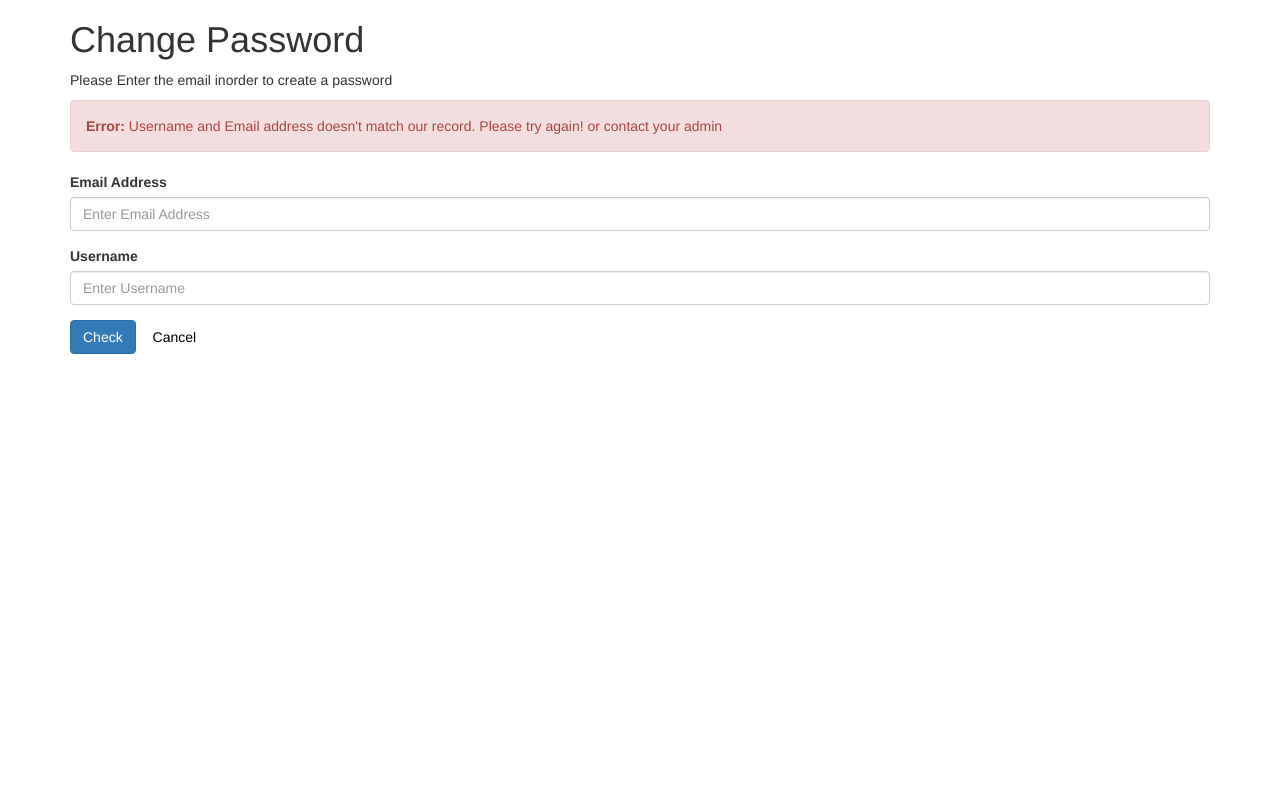
After one commit to aswin-syras/Employee-Management-System, a Flask app: page /login/resetPassword in a window 1280 px wide. The commit adds this page. Run offline with Flask 2, Linux system fonts and the light colour scheme; data that the repository does not hold is empty; some libraries are stand-ins or nearby versions.

Commit message:
[Login and admin page review] Login and forgot password is fixed without email

```diff
--- a/main.py
+++ b/main.py
@@ -7,11 +7,12 @@ from admin import admin
 from employees import employees
 from flask_pymongo import PyMongo
 import database_connection
+import random_id_generation
 import json
 from flask_wtf import FlaskForm
 from wtforms import BooleanField, TextAreaField, IntegerField
 from wtforms.fields.html5 import DateField, TimeField
-from wtforms.validators import DataRequired, required, NumberRange, Optional
+from wtforms.validators import DataRequired, required, NumberRange, Optional, url
 from wtforms import validators, SubmitField, StringField, form
 from wtforms.fields.html5 import DateTimeLocalField, EmailField
 from wtforms_components import DateRange
@@ -44,23 +45,11 @@ fetch_database_connection = database_connection.database_connection()
 
 #### Fetch only certain table
 all_roles = database_connection.connect_role_table_name()
-# all_managers = database_connection.connect_manager_table_name()
-# all_employees = database_connection.connect_employee_table_name()
-# fetch_all_employee_type = [doc for doc in mongo.db.employee_type.find()]
-# fetch_all_departments = [doc for doc in mongo.db.departments.find()]
-
-# print("Employee type", fetch_all_employee_type)
-# print("Department type", fetch_all_departments)
-
-# all_work_schedule = database_connection.connect_workSchedule_table_name()
+login_table_name = database_connection.connect_login_table()
 
 
 gender_array = ['Not Ready to Declare', 'Male', 'Female']
 
-
-# mongo.db.employees.delete_many({})
-# mongo.db.managers.delete_many({})
-# mongo.db.role.delete_many({})
 
 
 class InformForm(FlaskForm):
@@ -72,8 +61,7 @@ class InformForm(FlaskForm):
     date_of_joining = DateField('Date of Joining', format="%Y-%m-%d", validators=(validators.DataRequired(),))
     date_of_birth = DateField('Date Of Birth', format="%Y-%m-%d", validators=(validators.DataRequired(),))
     last_date = DateField('Last Date', format="%Y-%m-%d", )
-    official_email_address = EmailField('Official Email address',
-                                        validators=(validators.DataRequired(), validators.Email()))
+    official_email_address = EmailField('Official Email address')
     email_address = EmailField('Email address', validators=(validators.DataRequired(), validators.Email()))
     phoneNumber = StringField('Phone Number')
     salary = h5fields.IntegerField(
@@ -114,31 +102,10 @@ class InformForm(FlaskForm):
     role_upload_documents_profile_pictures = BooleanField('Ablity to Upload Document?')
 
 
-@app.route("/<name>")
-def home(name):
-    if 'username' in session:
-        return 'You are logged in as' + session['username']
-    return render_template('shared-component/login.html')
-
 # http://127.0.0.1:5001/
 @app.route("/", methods=["GET"])
-def hello():
-    return render_template("base.html")
-
-# @app.route("/login_validation", methods=["POST"])
-# def login(bcrypt=None, current_user=None):
-#     return render_template('shared-component/login.html', title='Login')
-#
-#
-# @app.route("/register", methods=["POST","GET"])
-# def login_validation():
-#     username = request.form.get('username')
-#     password = request.form.get('password')
-#     return "The email is {} and the password is {}".format(username,password)
-#
-# @app.route("/shared-component/RegistrationForm.html", methods=["GET","POST"])
-# def register():
-#     return render_template("shared-component/RegistrationForm.html")
+def redirect_login():
+    return redirect(url_for('login.login_info'))
 
 # http://127.0.0.1:5001/hello
 @app.route("/employees", methods=["GET"])
@@ -198,40 +165,6 @@ def profile(id):
     '''
 
 
-def generating_random_id_employees():
-    # Generating a new random id for employees
-    i = 1
-    while (i > 0):
-        random_id_generator = randrange(1, 1000000)
-        all_employees_find = mongo.db.employees.find()
-
-        # Fetch only the Id only for comparing
-        result = map(lambda x: x["_id"], all_employees_find)
-        not_in_list = random_id_generator not in list(result)
-        if (not_in_list):
-            i = 0
-            return random_id_generator
-        else:
-            i = 1
-
-
-def generating_random_id_departments():
-    # Generating a new random id for employees
-    i = 1
-    while (i > 0):
-        random_id_generator = randrange(1, 1000000)
-        all_departments_find = mongo.db.departments.find()
-
-        # Fetch only the Id only for comparing
-        result = map(lambda x: x["_id"], all_departments_find)
-        not_in_list = random_id_generator not in list(result)
-        if (not_in_list):
-            i = 0
-            return random_id_generator
-        else:
-            i = 1
-
-
 def generating_random_id_profile_picture():
     # Generating a new random id for employees
     i = 1
@@ -247,40 +180,6 @@ def generating_random_id_profile_picture():
         if (not_in_list):
             i = 0
             return str(random_id_generator)
-        else:
-            i = 1
-
-
-def generating_random_id_employee_type():
-    # Generating a new random id for employees
-    i = 1
-    while (i > 0):
-        random_id_generator = randrange(1, 1000000)
-        all_employee_type_find = mongo.db.employee_type.find()
-
-        # Fetch only the Id only for comparing
-        result = map(lambda x: x["_id"], all_employee_type_find)
-        not_in_list = random_id_generator not in list(result)
-        if (not_in_list):
-            i = 0
-            return random_id_generator
-        else:
-            i = 1
-
-
-def generating_random_id_role():
-    # Generating a new random id for employees
-    i = 1
-    while (i > 0):
-        random_id_generator = randrange(1, 1000000)
-        all_role_find = mongo.db.role.find()
-
-        # Fetch only the Id only for comparing
-        result = map(lambda x: x["_id"], all_role_find)
-        not_in_list = random_id_generator not in list(result)
-        if (not_in_list):
-            i = 0
-            return random_id_generator
         else:
             i = 1
 
@@ -322,7 +221,7 @@ def createNewFormComparison():
         salary_hourly_details = {}
 
         # Fulltime job has some benefits
-        if (int(request.form.get('employee_type_id')) == 1000):
+        if int(request.form.get('employee_type_id')) == 1000:
             my_salary = request.form.get('salary')
             my_bonus = request.form.get('bonus')
             my_basic_allowance = request.form.get('basic_allowance')
@@ -363,7 +262,7 @@ def createNewFormComparison():
             profile_image = request.files["profile_image"]
 
         insert_data = {
-            '_id': generating_random_id_employees(),
+            '_id': random_id_generation.generating_random_id_employees(),
             'first_name': request.form.get('first_name'),
             'last_name': request.form.get('last_name'),
             'phone_number': request.form.get('phoneNumber'),
@@ -378,7 +277,8 @@ def createNewFormComparison():
             'date_of_birth': request.form.get('date_of_birth'),
             'date_of_joining': request.form.get('date_of_joining') + "T08:00",
             'last_date': request.form.get('last_date'),
-            'official_email_address': request.form.get('official_email_address'),
+            'username': request.form.get('first_name') + '.' + request.form.get('last_name'),
+            'official_email_address': request.form.get('first_name') + '.' + request.form.get('last_name') + '@ems.com',
             'is_manager': True if request.form.get('is_manager') else False,
             'bank_details': {
                 'bank_name': request.form.get('bank_name'),
@@ -403,6 +303,19 @@ def createNewFormComparison():
                 "manager_department_id": insert_data["department_id"]
             }
             mongo.db.managers.insert_one(manager_data)
+
+        insert_data_Login = {
+            "_id": random_id_generation.generating_random_id_login(),
+            "username": request.form.get('first_name') + '.' + request.form.get('last_name'),
+            "password": "",
+            "remember_me": "on",
+            "first_name": request.form.get('first_name'),
+            "last_name": request.form.get('last_name'),
+            "email_address": request.form.get('first_name') + '.' + request.form.get('last_name') + '@ems.com',
+            'is_admin': False
+        }
+
+        login_table_name.insert_one(insert_data_Login)
 
         # Insert the employees  data into the employees collection
         mongo.db.employees.insert_one(insert_data)
@@ -573,7 +486,8 @@ def editEmployeeComparison(found_one_from_db_before_json, id):
             'date_of_birth': request.form.get('date_of_birth'),
             'date_of_joining': request.form.get('date_of_joining') + "T08:00",
             'last_date': request.form.get('last_date'),
-            'official_email_address': request.form.get('official_email_address'),
+            'username': found_one_from_db_before_json['username'],
+            'official_email_address': found_one_from_db_before_json['official_email_address'],
             'is_manager': True if request.form.get('is_manager') else False,
             'bank_details': {
                 'bank_name': request.form.get('bank_name'),
@@ -906,6 +820,13 @@ def editEmployeeComparison(found_one_from_db_before_json, id):
                     else:
                         print("False")
 
+                if 'first_name' in collect_data_to_append or 'last_name' in collect_data_to_append:
+                    # Keep Login page updated as well
+                    login_table_name.update_one(
+                        {'username': found_one_from_db_before_json['username'] },
+                        {'$set': {'first_name': request.form.get('first_name'), 'last_name': request.form.get('last_name')}}
+                    )
+
                 mongo.db.employees.update_one(
                     {'_id': id},
                     {'$set': collect_data_to_append}
@@ -1107,7 +1028,7 @@ def createNewDepartmentGET():
 def createNewDepartmentPOST():
     # Insert the employees  data into the employees collection
     mongo.db.departments.insert_one({
-        '_id': generating_random_id_departments(),
+        '_id': random_id_generation.generating_random_id_departments(),
         'department_name': request.form.get('department_name')
     })
     return redirect(url_for("admin.adminHome"))
@@ -1301,7 +1222,7 @@ def createNewEmployeeTypeGET():
 def createNewEmployeeTypePOST():
     # Insert the employees  data into the employees collection
     mongo.db.employee_type.insert_one({
-        '_id': generating_random_id_employee_type(),
+        '_id': random_id_generation.generating_random_id_employee_type(),
         'employee_type_description': request.form.get('employee_type_description')
     })
     return redirect(url_for("admin.adminHome"))
@@ -1361,7 +1282,7 @@ def createNewRolePOST():
     else:
         # Insert the employees  data into the employees collection
         mongo.db.role.insert_one({
-            '_id': generating_random_id_role(),
+            '_id': random_id_generation.generating_random_id_role(),
             'role_name': request.form.get('role_name'),
             'role_have_full_power': True if request.form.get('role_have_full_power') else False,
             'role_upload_documents_profile_pictures': True if request.form.get('role_name') else False,
@@ -1666,13 +1587,16 @@ def postAnExistingEventData(id):
 
     ############# START AT ###############
     if len(request.form.get('start_at')) >= 8:
-        dt_object1 = datetime.strptime(request.form.get('startdate') + ' ' + request.form.get('start_at'), "%Y-%m-%d %H:%M:%S")
+        dt_object1 = datetime.strptime(request.form.get('startdate') + ' ' + request.form.get('start_at'),
+                                       "%Y-%m-%d %H:%M:%S")
     else:
-        dt_object1 = datetime.strptime(request.form.get('startdate') + ' ' + request.form.get('start_at'), "%Y-%m-%d %H:%M")
+        dt_object1 = datetime.strptime(request.form.get('startdate') + ' ' + request.form.get('start_at'),
+                                       "%Y-%m-%d %H:%M")
 
     ############# END AT ###############
     if len(request.form.get('end_at')) >= 8:
-        dt_object2 = datetime.strptime(request.form.get('enddate') + ' ' + request.form.get('end_at'), "%Y-%m-%d %H:%M:%S")
+        dt_object2 = datetime.strptime(request.form.get('enddate') + ' ' + request.form.get('end_at'),
+                                       "%Y-%m-%d %H:%M:%S")
     else:
         dt_object2 = datetime.strptime(request.form.get('enddate') + ' ' + request.form.get('end_at'), "%Y-%m-%d %H:%M")
 
--- a/static/css/styles.css
+++ b/static/css/styles.css
@@ -72,6 +72,7 @@ input[type="file"] {
 
 .opacity-low {
     opacity: 0.7;
+    pointer-events: none;
 }
 
 .calendar-container-fluid {
--- a/templates/shared-component/edit_employee.html
+++ b/templates/shared-component/edit_employee.html
@@ -338,7 +338,7 @@
                                 </div>
 
                                 <!-- Official email address -->
-                                <div class="col-4">
+                                <div class="col-4 opacity-low">
                                     {% if requestForm %}
                                         {{ form.official_email_address.label }} {{ form.official_email_address(class="form-control" )}} {{ form.hidden_tag() }}
                                     {% else %}
--- /dev/null
+++ b/templates/shared-component/forgot-password.html
@@ -0,0 +1,64 @@
+<!DOCTYPE html>
+<html lang="en">
+<head>
+    <meta charset="UTF-8">
+    <title>Title</title>
+    <script src="https://maxcdn.bootstrapcdn.com/bootstrap/3.3.6/js/bootstrap.min.js"></script>
+    <link href="https://maxcdn.bootstrapcdn.com/bootstrap/3.3.6/css/bootstrap.min.css" rel="stylesheet" />
+    <link rel="stylesheet" type="text/css" rel="stylesheet" href="{{ url_for('static', filename='css/styles.css') }}">
+    <script src="{{ url_for('static', filename='js/index.js') }}"></script>
+</head>
+<body>
+  <div class="container" >
+      <form method="POST" action="{{ url_for('login.resetPassword') }}">
+        {{ form.csrt_token }}
+
+        <h1>Change Password</h1>
+        <p>
+            {% if show_password %}
+                Please enter the password and confirm password
+            {% else %}
+                Please Enter the email inorder to create a password
+            {% endif %}
+        </p>
+
+        <div>
+            {% if error %}
+                {% for errors in error %}
+                    <div class="alert alert-danger" role="alert"><strong>Error:</strong> {{ errors }}</div>
+                {% endfor %}
+            {% endif %}
+        </div>
+
+        <div class="row">
+            <div class="form-group col-4">
+                {{ form.email_address.label }} {{ form.email_address(class="form-control", placeholder="Enter Email Address")}} {{ form.hidden_tag() }}
+            </div>
+
+            <div class="form-group col-4">
+                {{ form.username.label }} {{ form.username(class="form-control", placeholder="Enter Username")}} {{ form.hidden_tag() }}
+            </div>
+            {% if show_password %}
+                <div class="form-group col-4">
+                    {{ form.password.label }} {{ form.password(class="form-control", placeholder="Enter Password")}} {{ form.hidden_tag() }}
+                </div>
+
+                <div class="form-group col-4">
+                    {{ form.confirm.label }} {{ form.confirm(class="form-control", placeholder="Confirm Password")}} {{ form.hidden_tag() }}
+                </div>
+            {% endif %}
+          </div>
+
+
+        <div class="row">
+            {% if show_password %}
+                <input type="submit" value="Reset Password" class="btn btn-primary"/>
+            {% else %}
+                <input type="submit" value="Check" class="btn btn-primary"/>
+            {% endif %}
+            <a type="button" href="{{ url_for('login.login_info') }}" class="btn btn-secondary">Cancel</a>
+        </div>
+      </form>
+  </div>
+</body>
+</html>
--- a/templates/shared-component/login.html
+++ b/templates/shared-component/login.html
@@ -102,7 +102,7 @@
   </div>
 
   <div class="container">
-    <span class="psw"><a href="#">Forgot password?</a></span>
+    <span class="psw"><a href="{{ url_for('login.forgotPasswordGET') }}">Forgot password?</a></span>
   </div>
   <br>
 </form>
--- a/templates/shared-component/new_employee.html
+++ b/templates/shared-component/new_employee.html
@@ -254,7 +254,7 @@
                     </div>
 
                     <!-- Official email address -->
-                    <div class="col-3">
+                    <div class="col-3 opacity-low">
                         {{ form.official_email_address.label }} {{ form.official_email_address(class="form-control")}} {{ form.hidden_tag() }}
                     </div>
                 </div>
```
Also changed, not shown: admin.py (+7 -3 lines), database_connection.py (+8 -3 lines), login.py (+58 -28 lines), random_id_generation.py (added, +89 -0 lines), templates/shared-component/RegistrationForm.html (+1 -10 lines), 1 other file.
